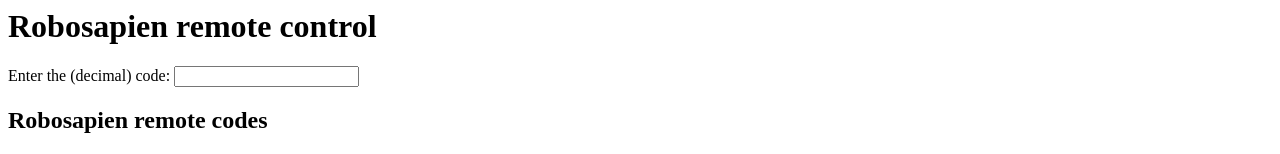
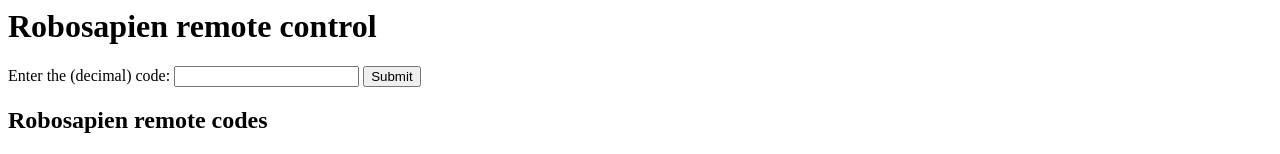
Before and after one commit to patrickms/IntelHackathon2014Oct, a plain HTML site: page index.html in a window 1280 px wide. Shown: the top 154 px of the page. Drawn offline with Linux system fonts and the light colour scheme; a script that the page names is missing.

Commit message:
Update index.html

```diff
--- a/index.html
+++ b/index.html
@@ -19,9 +19,10 @@
 </head>
 <body>
 <h1>Robosapien remote control</h1>
-<form onsubmit="sendRobosapien(this);">
+<form onsubmit="return sendRobosapien(this);">
 Enter the (decimal) code:
 <input type="text" name="robocode" />
+<input type="submit" value="Submit"/>
 </form>
 <h2>Robosapien remote codes</h2>
 From <a href="http://lirc.10951.n7.nabble.com/robosapien-config-td272.html">http://lirc.10951.n7.nabble.com/robosapien-config-td272.html</a>.
```
